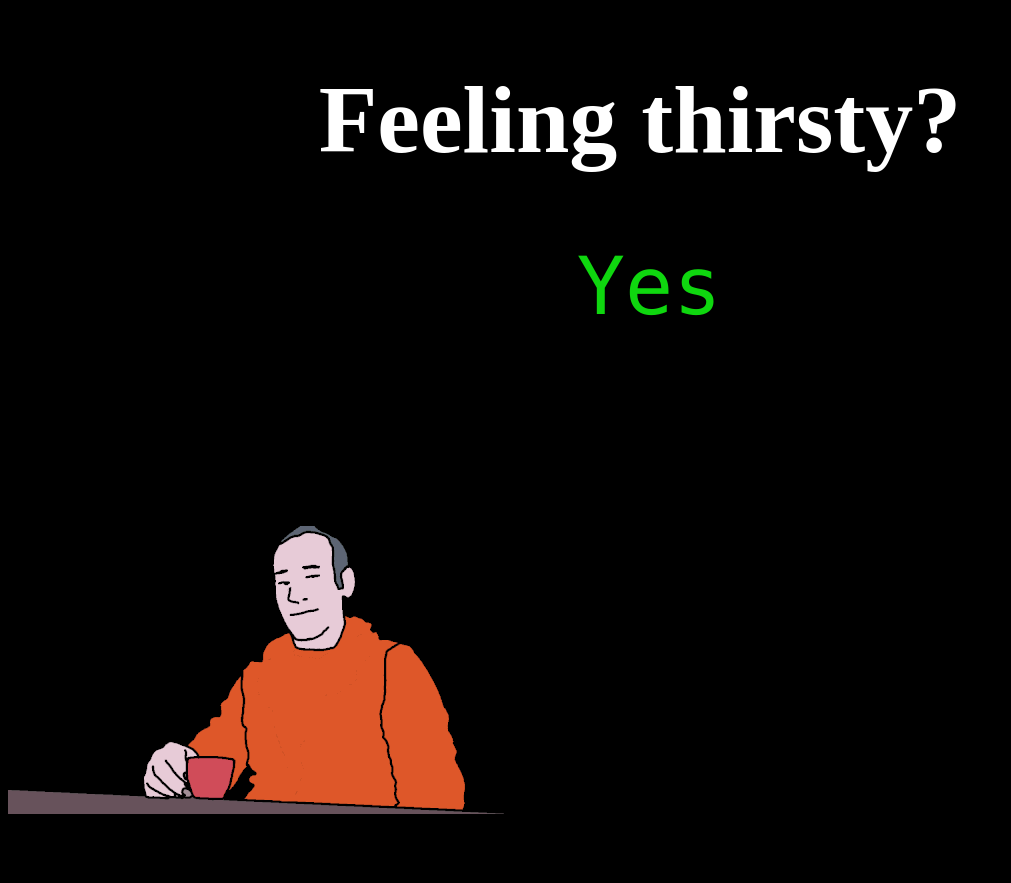
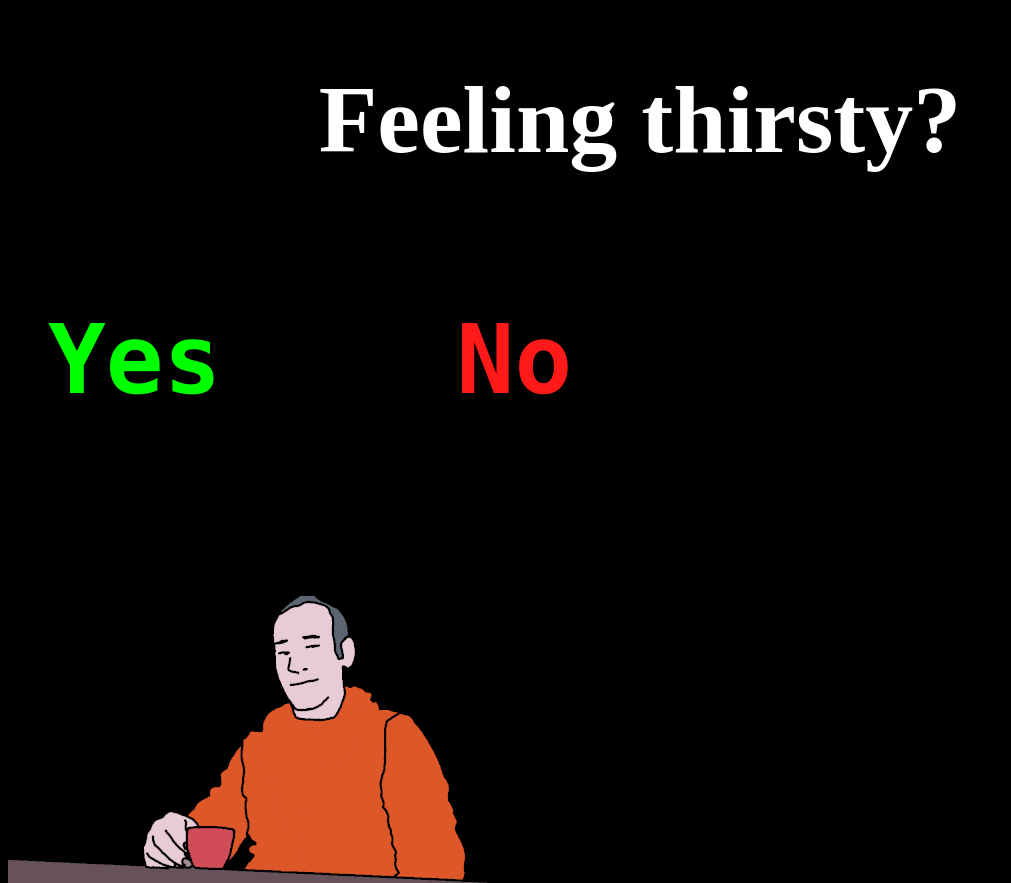
Before and after one commit to cfp185/DIS_Group_Project, a Flask app: page / in a window 1280 px wide. Shown: the top 883 px of the page, without its empty margins (0-1011 px from the left). Before the commit the page ends 814 px from the top, so only its background shows below. Run offline with Flask 3, Linux system fonts and the light colour scheme.

Commit message:
arbejder stadigvæk på det

```diff
--- a/DIS/templates/frontpage.html
+++ b/DIS/templates/frontpage.html
@@ -9,41 +9,6 @@
         background-color: black;
     }
 
-    a:link {
-        color: rgb(15, 215, 15);
-        background-color: transparent;
-        text-decoration: none;
-    }
-
-    a:hover {
-        color: rgba(11, 182, 11, 0.718);
-        background-color: transparent;
-    }
-
-    a:visited {
-        color: rgb(15, 215, 15);
-        background-color: transparent;
-        text-decoration: none;
-    }
-
-    b:link {
-        color: rgb(255, 0, 0);
-        background-color: transparent;
-        text-decoration: none;
-    }
-
-    b:hover {
-        color: rgba(255, 0, 0, 0.648);
-        background-color: transparent;
-    }
-
-    b:visited {
-        color: rgb(255, 0, 0);
-        background-color: transparent;
-        text-decoration: none;
-    }
-
-
     .question {
         font-size: 600%;
         color: #FFFFFF;
@@ -51,10 +16,10 @@
     }
 
     .answer {
-        font-size: 500%;
+        font-size: 300%;
         font-family:"Lucida Console", "Courier New", monospace;
         display: block;
-        margin-left: auto;
+        margin-left: 100;
         margin-right: auto;
         width: 10%;
     }
@@ -69,8 +34,15 @@
 </style>
 <body>
     <h1 class="question">Feeling thirsty?</h1>
-    <a href=" {{ url_for('drink_type') }} " target="_self" class="answer">Yes</a>
-    <b href=" {{ url_for('liar') }} " target="_self" class="answer">No</b>
+    <body>
+        <ul>
+            <li style="display:inline-block;">
+                <a href="{{ url_for('drink_type') }}" class="answer" style="text-decoration:none; color:#00FF00;"><h1>Yes&nbsp&nbsp&nbsp&nbsp</h1></a>
+            </li>
+            <li style="display:inline-block;">
+                <a href="{{ url_for('liar') }}" class="answer" style="text-decoration:none; color:#FF1919;"><h1>No</h1></a>
+            </li>
+        </ul>
     <img src="static/drink.gif" class="gif"/>
 </body>
 
```
